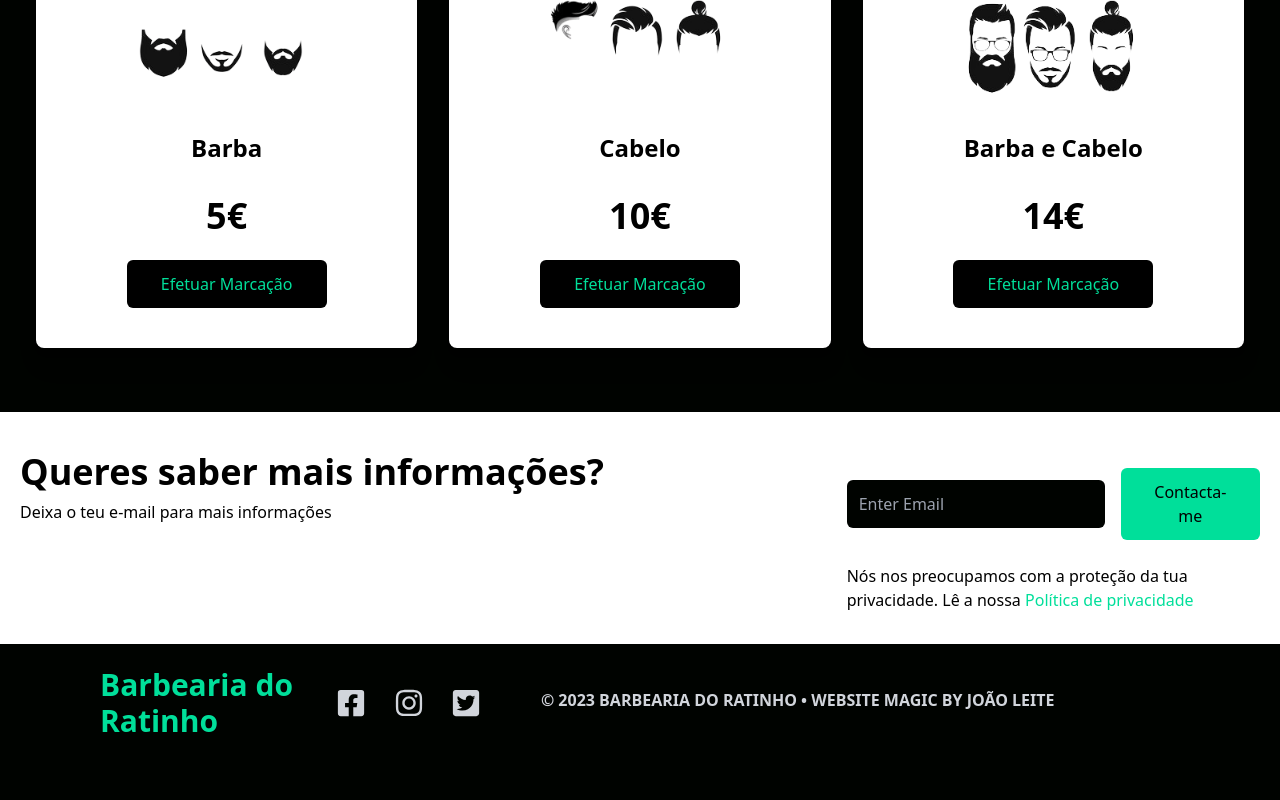
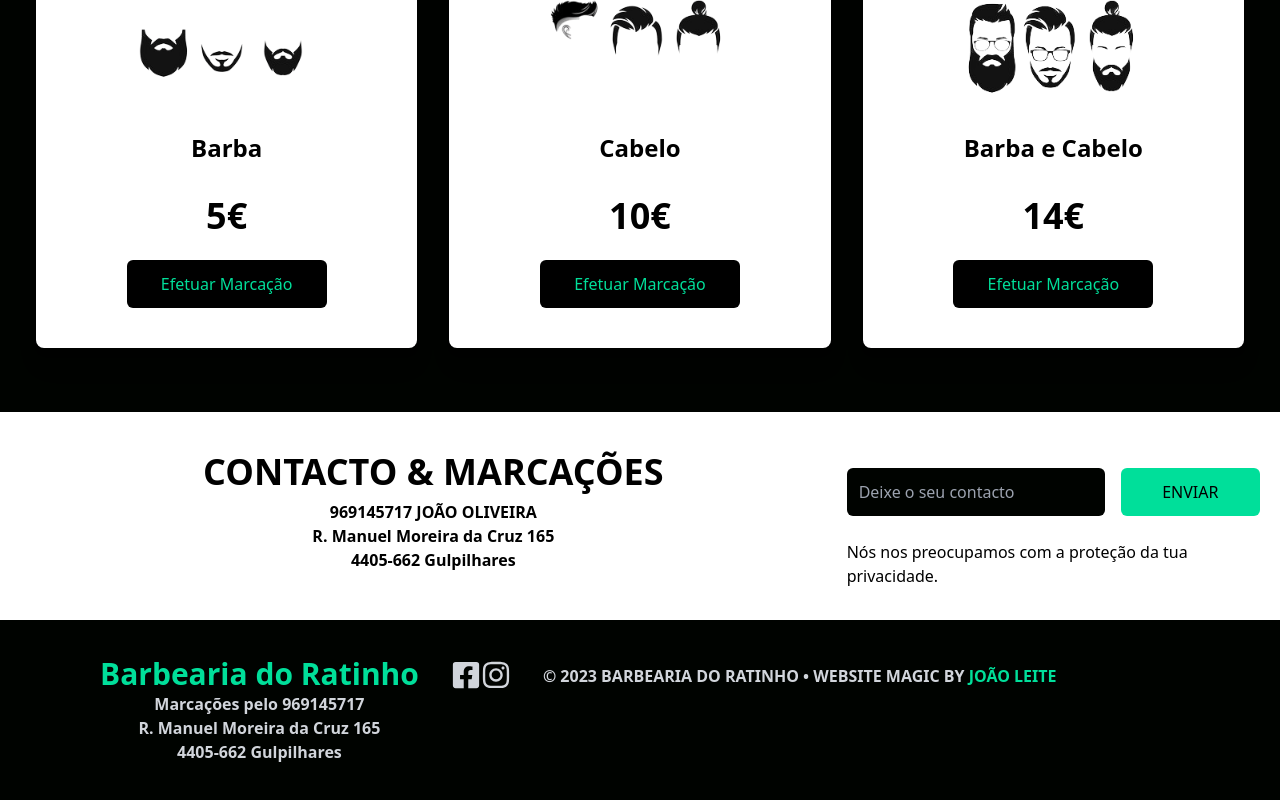
Before and after one commit to joleite66/barbearia-do-ratinho, a React (Create React App) app: page / in a window 1280 px wide. Shown: the part 2342-3142 px from the top of the page. Before the commit the page ends 3104 px from the top, so only its background shows below. Built offline with nearby package versions, Linux system fonts and the light colour scheme.

Commit message:
Added contacts

```diff
--- a/src/components/Footer.jsx
+++ b/src/components/Footer.jsx
@@ -1,28 +1,36 @@
-import { FaFacebookSquare, FaInstagram, FaTwitterSquare } from "react-icons/fa";
+import { FaFacebookSquare, FaInstagram } from "react-icons/fa";
 
 import React from "react";
 
 const Footer = () => {
   return (
-    <div className="max-w-[1240px] mx-auto py-5 px-20 flex gap-8 text-gray-300 ">
-      <div className="flex justify-center items-center">
+    <div className="max-w-[1240px] mx-auto grid-cols-3 py-5 px-20 flex gap-8 text-gray-300 ">
+      <div className=" justify-between my-4">
         <h1 className="text-3xl font-bold text-[#00df9a]">
           Barbearia do Ratinho
         </h1>
-        <div className="flex place-content-evenly md:w-[75%] my-6">
+        <p className="text-l font-bold text-center">
+          Marcações pelo <strong>969145717</strong>
+        </p>
+        <p className="text-l font-bold text-center">
+          R. Manuel Moreira da Cruz 165
+        </p>
+        <p className="text-l font-bold text-center">4405-662 Gulpilhares</p>
+      </div>
+      <div className="flex justify-between my-5">
         <a href="https://facebook.com/barbearia-do-ratinho">
           <FaFacebookSquare size={30} />
         </a>
+        <a href="https://facebook.com/barbearia-do-ratinho">
           <FaInstagram size={30} />
-          <FaTwitterSquare size={30} />
+        </a>
       </div>
-      </div>
-      <div className="">
-        <div className="flex  my-6">
-          <p className="text-center">
+      <div className="flex justify-right my-6">
+        <p className="text-right">
           <strong>
             © 2023 BARBEARIA DO RATINHO • WEBSITE MAGIC BY{" "}
             <a
+              className="text-[#00df9a] hover:font-bold "
               href="https://joleite66.github.io/"
               target="_blank"
               rel="noopener noreferrer"
@@ -33,8 +41,8 @@ const Footer = () => {
         </p>
       </div>
     </div>
-    </div>
   );
 };
+//            <span className="text-[#00df9a] hover:font-bold ">Política de privacidade</span>
 
 export default Footer;
--- a/src/components/Intro.jsx
+++ b/src/components/Intro.jsx
@@ -1,6 +1,9 @@
 import React from "react";
 import Typed from "react-typed";
 
+const onClickAlert = () => {
+  alert("\n Funconalidade brevemente disponivel \n \n Para marcações contactar   914 716 580");
+}
 const Intro = () => {
   return (
     <div className="text-white">
@@ -27,7 +30,7 @@ const Intro = () => {
           Serviços de alta qualidade em corte de cabelo, barba e cuidados com os
           pelos faciais
         </p>
-        <button className="bg-[#00df9a] w-[200px] rounded-md font-medium my-6 mx-auto py-3 text-black">
+        <button className="bg-[#00df9a] w-[200px] rounded-md font-medium my-6 mx-auto py-3 text-black" onClick={onClickAlert}>
           Marque já a sua visita
         </button>
       </div>
--- a/src/components/Newsletter.jsx
+++ b/src/components/Newsletter.jsx
@@ -1,29 +1,37 @@
 import React from "react";
+
+const onClickAlert = () => {
+  alert("\n Funconalidade brevemente disponivel \n \n Para marcações contactar   914 716 580");
+}
 
 const Newsletter = () => {
   return (
     <div className="w-full py-[1rem] px-4 bg-white">
       <div className="max-w-[1240px] mx-auto grid lg:grid-cols-3">
         <div className="lg:col-span-2 my-4">
-          <h1 className="md:text-4xl sm:text-3xl text-2xl font-bold py-2">
-            Queres saber mais informações?
+          <h1 className="md:text-4xl sm:text-3xl text-2xl font-bold py-2 text-center">
+            CONTACTO & MARCAÇÕES
           </h1>
-          <p>Deixa o teu e-mail para mais informações</p>
-        </div>
+          <p className="text-l font-bold text-center">
+          <strong>969145717</strong> JOÃO OLIVEIRA
+        </p>
+        <p className="text-l font-bold text-center">
+          R. Manuel Moreira da Cruz 165
+        </p>
+        <p className="text-l font-bold text-center">4405-662 Gulpilhares</p>        </div>
         <div className="my-4">
           <div className="flex flex-col sm:flex-row items-center justify-between w-full">
             <input
-              className="p-3 flex w-full rounded-md text-black bg-[#000300]"
+              className="p-3 flex w-full rounded-md text-white bg-[#000300]"
               type="email"
-              placeholder="Enter Email"
+              placeholder="Deixe o seu contacto"
             />
-            <button className="bg-[#00df9a] text-black rounded-md font-medium w-[200px] ml-4 my-6 px-6 py-3">
-              Contacta-me
+            <button className="bg-[#00df9a] text-black rounded-md font-medium w-[200px] ml-4 my-6 px-6 py-3" onClick={onClickAlert}>
+              ENVIAR
             </button>
           </div>
           <p>
-            Nós nos preocupamos com a proteção da tua privacidade. Lê a nossa{" "}
-            <span className="text-[#00df9a] hover:font-bold ">Política de privacidade</span>
+            Nós nos preocupamos com a proteção da tua privacidade.
           </p>
         </div>
       </div>
--- a/src/components/Services.jsx
+++ b/src/components/Services.jsx
@@ -2,6 +2,11 @@ import Barba from "../assets/logo_barba.png";
 import BarbaCabelo from "../assets/logo_cabelo_barba.png";
 import Cabelo from "../assets/logo_cabelo.png";
 import React from "react";
+
+const onClickAlert = () => {
+  alert("\n Funconalidade brevemente disponivel \n \n Para marcações contactar   914 716 580");
+}
+
 
 const Services = () => {
   return (
@@ -14,7 +19,7 @@ const Services = () => {
           <img className="object-contain h-48 w-96 " src={Barba} alt="Barba" />
           <h2 className="text-2xl font-bold text-center py-8 ">Barba</h2>
           <p className="text-center text-4xl font-bold">5€</p>
-          <button className="bg-black text-[#00df9a] w-[200px] rounded-md font-medium my-6 mx-auto px-6 py-3 hover:text-red-600 hover:scale-125 duration-300 hover:rounded">
+          <button className="bg-black text-[#00df9a] w-[200px] rounded-md font-medium my-6 mx-auto px-6 py-3 hover:text-red-600 hover:scale-125 duration-300 hover:rounded" onClick={onClickAlert}>
             Efetuar Marcação
           </button>
         </div>
@@ -27,7 +32,7 @@ const Services = () => {
           <h2 className="text-2xl font-bold text-center py-8">Cabelo</h2>
           <p className="text-center text-4xl font-bold">10€</p>
 
-          <button className="bg-black  text-[#00df9a] w-[200px] rounded-md font-medium my-6 mx-auto px-6 py-3 hover:text-red-600 hover:scale-125 duration-300 hover:rounded">
+          <button className="bg-black  text-[#00df9a] w-[200px] rounded-md font-medium my-6 mx-auto px-6 py-3 hover:text-red-600 hover:scale-125 duration-300 hover:rounded" onClick={onClickAlert}>
             Efetuar Marcação
           </button>
         </div>
@@ -41,7 +46,7 @@ const Services = () => {
             Barba e Cabelo
           </h2>
           <p className="text-center text-4xl font-bold">14€</p>
-          <button className="bg-black text-[#00df9a] w-[200px] rounded-md font-medium my-6 mx-auto px-6 py-3  hover:text-red-600 hover:scale-125 duration-300 hover:rounded">
+          <button className="bg-black text-[#00df9a] w-[200px] rounded-md font-medium my-6 mx-auto px-6 py-3  hover:text-red-600 hover:scale-125 duration-300 hover:rounded" onClick={onClickAlert}>
             Efetuar Marcação
           </button>
         </div>
```
Lines whose indentation alone changed are shown as unchanged.
